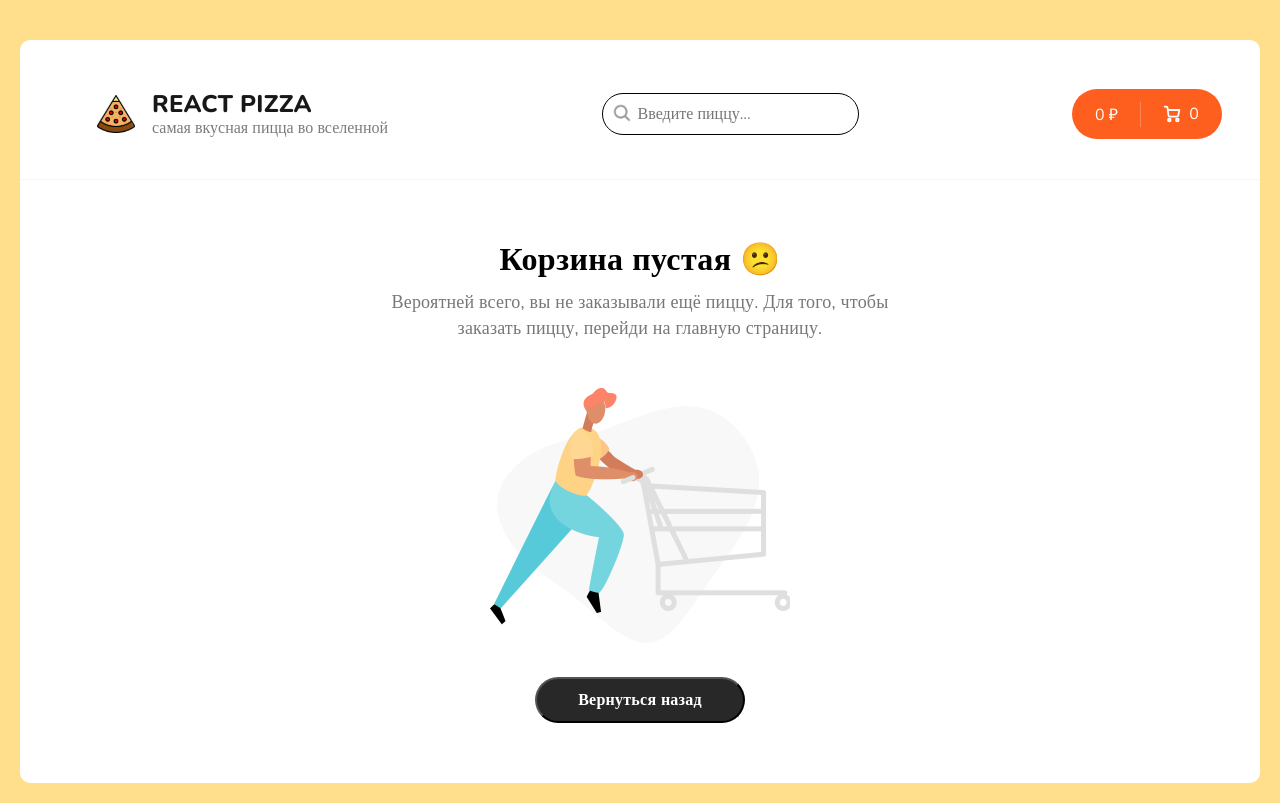
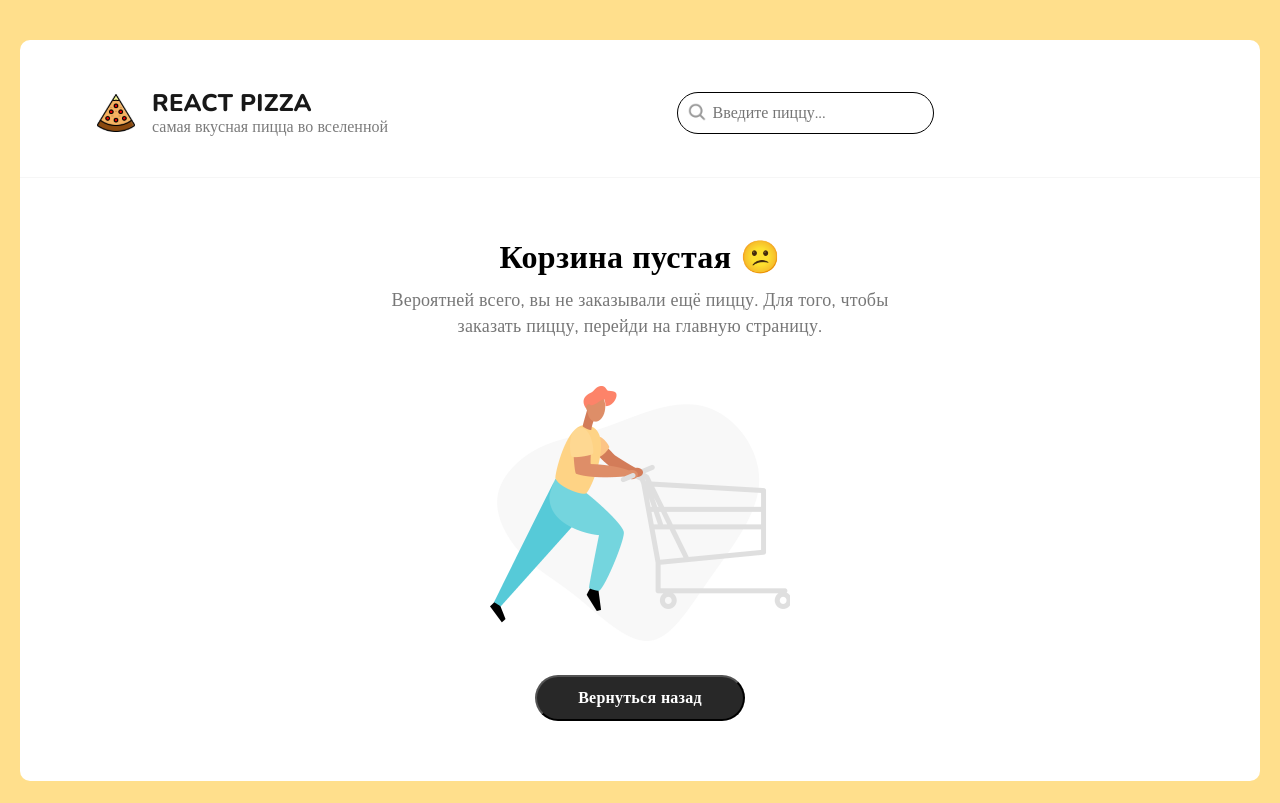
Before and after one commit to SenkeSem/project26-pizza, a React (Create React App) app: page /cart in a window 1280 px wide. Built offline with nearby package versions, Linux system fonts and the light colour scheme.

Commit message:
Скрывает корзину при переходе на страницу /cart

```diff
--- a/src/components/Header.jsx
+++ b/src/components/Header.jsx
@@ -1,9 +1,11 @@
-import { Link } from 'react-router-dom';
+import { Link, useLocation } from 'react-router-dom';
 import Search from './Search/Search';
 
-import { useSelector, useDispatch } from 'react-redux';
+import { useSelector } from 'react-redux';
 
 function Header() {
+  const location = useLocation();
+
   const { pizzas, totalPrice } = useSelector((state) => state.cart);
 
   const totalCount = pizzas.reduce((sum, item) => sum + item.counterAdd, 0);
@@ -22,6 +24,7 @@
         </Link>
         <Search />
         <Link to="/cart">
+          {location.pathname !== '/cart' && (
             <div className="cart">
               <p className="price">{totalPrice} ₽</p>
               <img width={1} height={25} src="img/cart-line.svg" alt="cart-line" />
@@ -30,6 +33,7 @@
                 <p>{totalCount}</p>
               </div>
             </div>
+          )}
         </Link>
       </div>
       <div className="header-line"></div>
```
Lines whose indentation alone changed are shown as unchanged.
